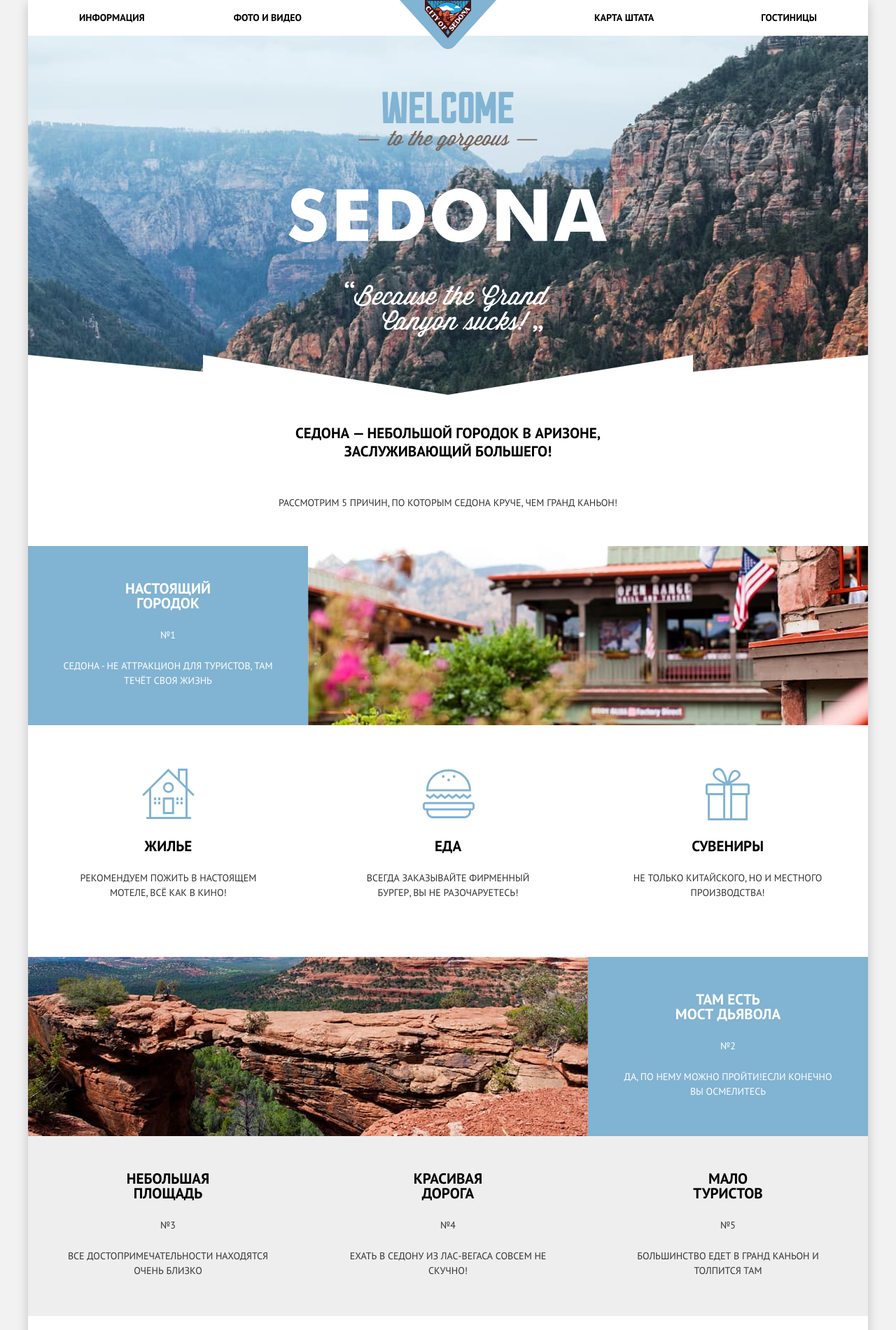
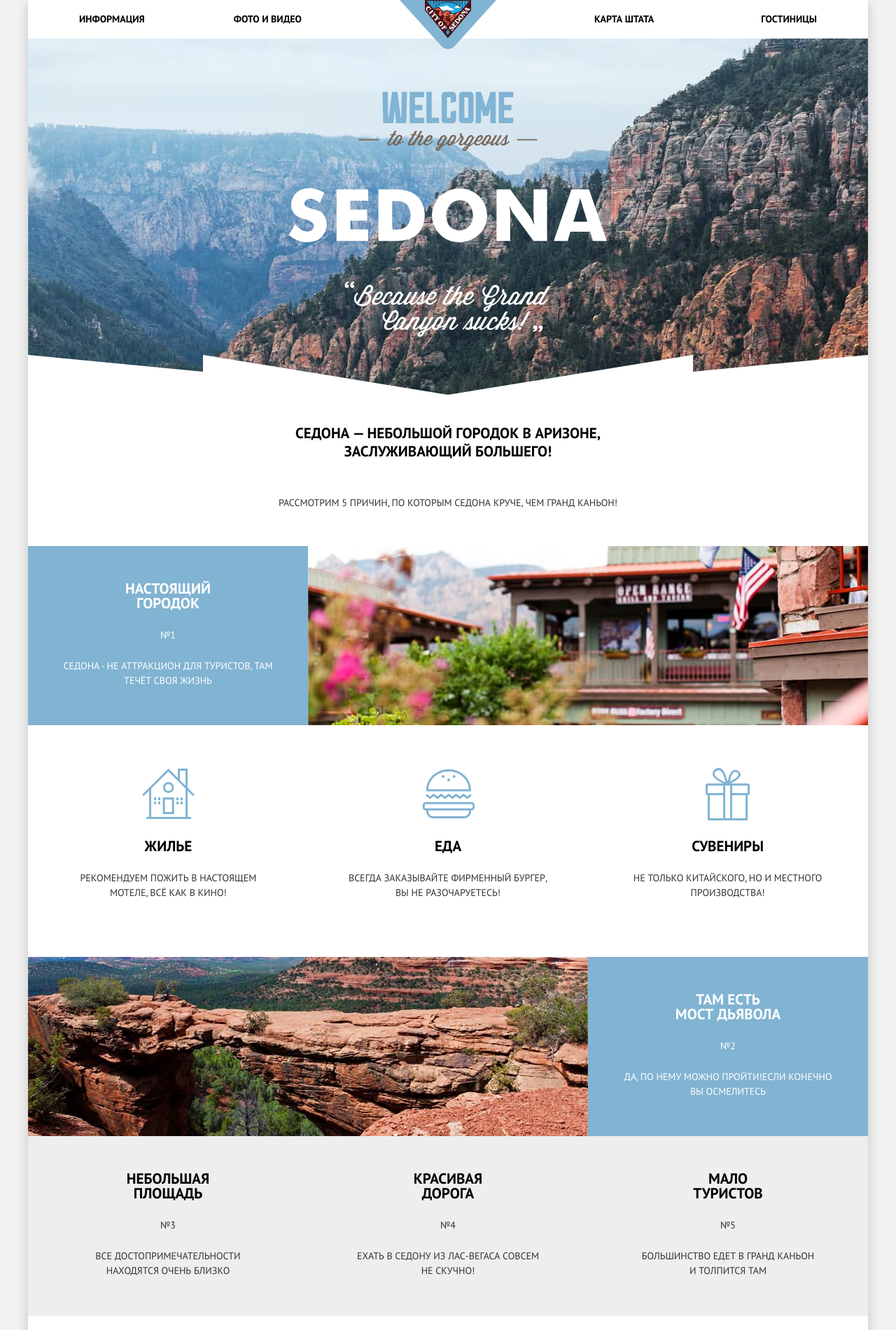
Before and after one commit to htmlacademy-htmlcss/907585-sedona-30, a plain HTML site: page index.html in a window 1280 px wide. Shown: the top 1900 px of the page at 70% size. Drawn offline with Linux system fonts and the light colour scheme.

Commit message:
Правки по замечаниям

```diff
--- a/css/style.css
+++ b/css/style.css
@@ -133,7 +133,7 @@
   flex-wrap: wrap;
   justify-content: space-between;
   width: 50%;
-  padding: 15px 68px;
+  padding: 17px 68px;
 }
 
 .navigation-list-left {
@@ -173,7 +173,7 @@
   background-size: cover;
   background-color: var(--background-blue);
   width: 100%;
-  padding-top: 80px;
+  padding-top: 76px;
   padding-bottom: 82px;
   margin-bottom: 42px;
   position: relative;
@@ -274,7 +274,7 @@
 .reasons-sublist-item {
   text-align: center;
   width: 33.3%;
-  padding: 60px 60px 81px;
+  padding: 60px 50px 81px;
 }
 
 .reasons-sublist-title {
@@ -312,8 +312,7 @@
 .reasons-item {
   background-color: var(--background-grey);
   text-align: center;
-  padding: 50px;
-  padding-bottom: 54px;
+  padding: 50px 65px 54px;
 }
 
 .reasons-item-title {
@@ -811,10 +810,10 @@
 .main-footer {
   display: flex;
   justify-content: space-between;
-  align-items: center;
+  align-items: flex-end;
   min-height: 120px;
   width: 100%;
-  padding: 23px 73px 47px;
+  padding: 24px 73px 47px;
 }
 
 .main-footer-transparent {
@@ -830,6 +829,7 @@
   color: var(--text-black);
   text-align: center;
   width: 330px;
+  margin-bottom: 5px;
 }
 
 .contacts p {
--- a/index.html
+++ b/index.html
@@ -90,7 +90,7 @@
           <li class="reasons-item">
             <h3 class="reasons-item-title">Мало<br> туристов</h3>
             <p class="reasons-number">№5</p>
-            <p class="reasons-content">Большинство едет в Гранд Каньон и толпится там</p>
+            <p class="reasons-content">Большинство едет в Гранд Каньон и&nbspтолпится там</p>
           </li>
         </ul>
       </section>
```
